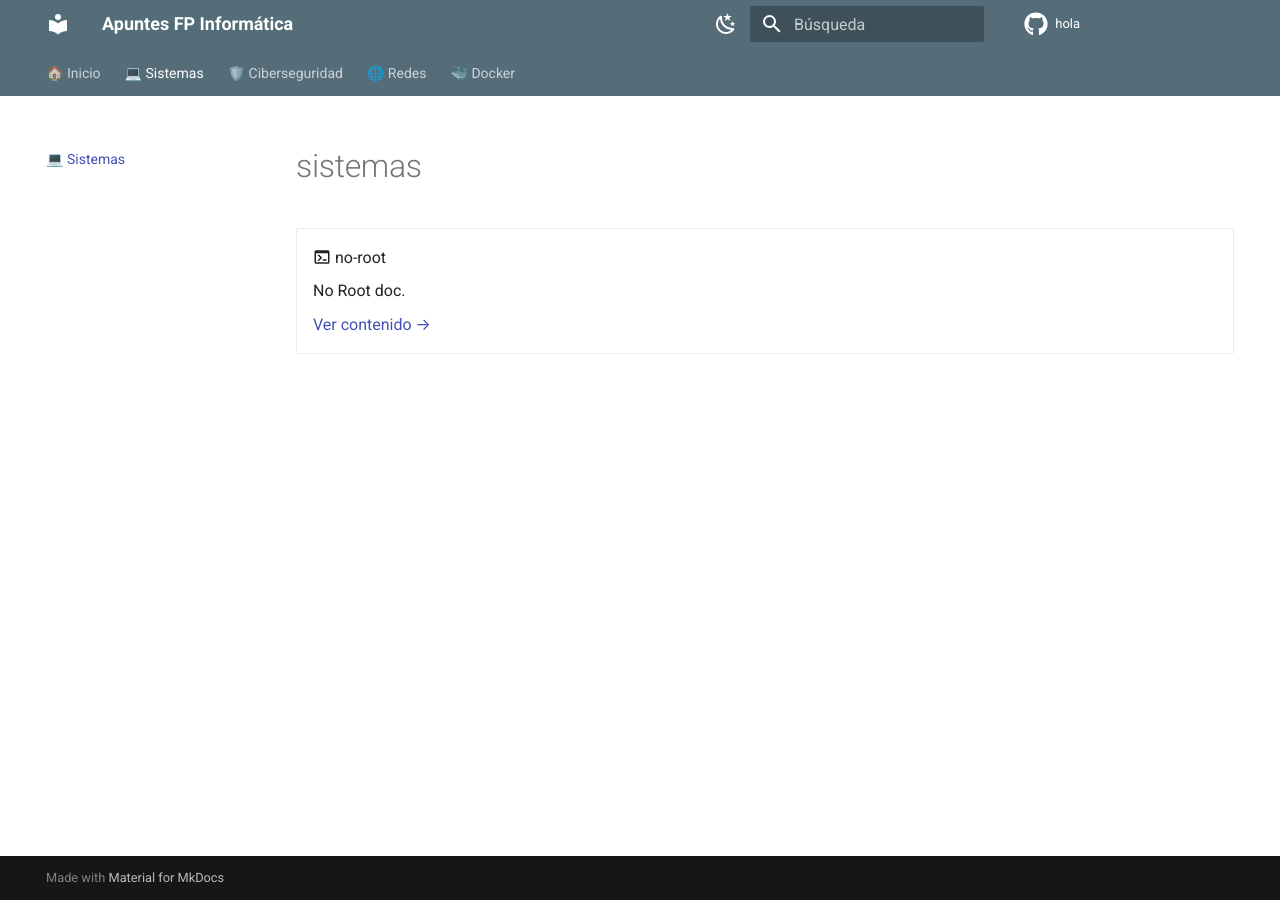
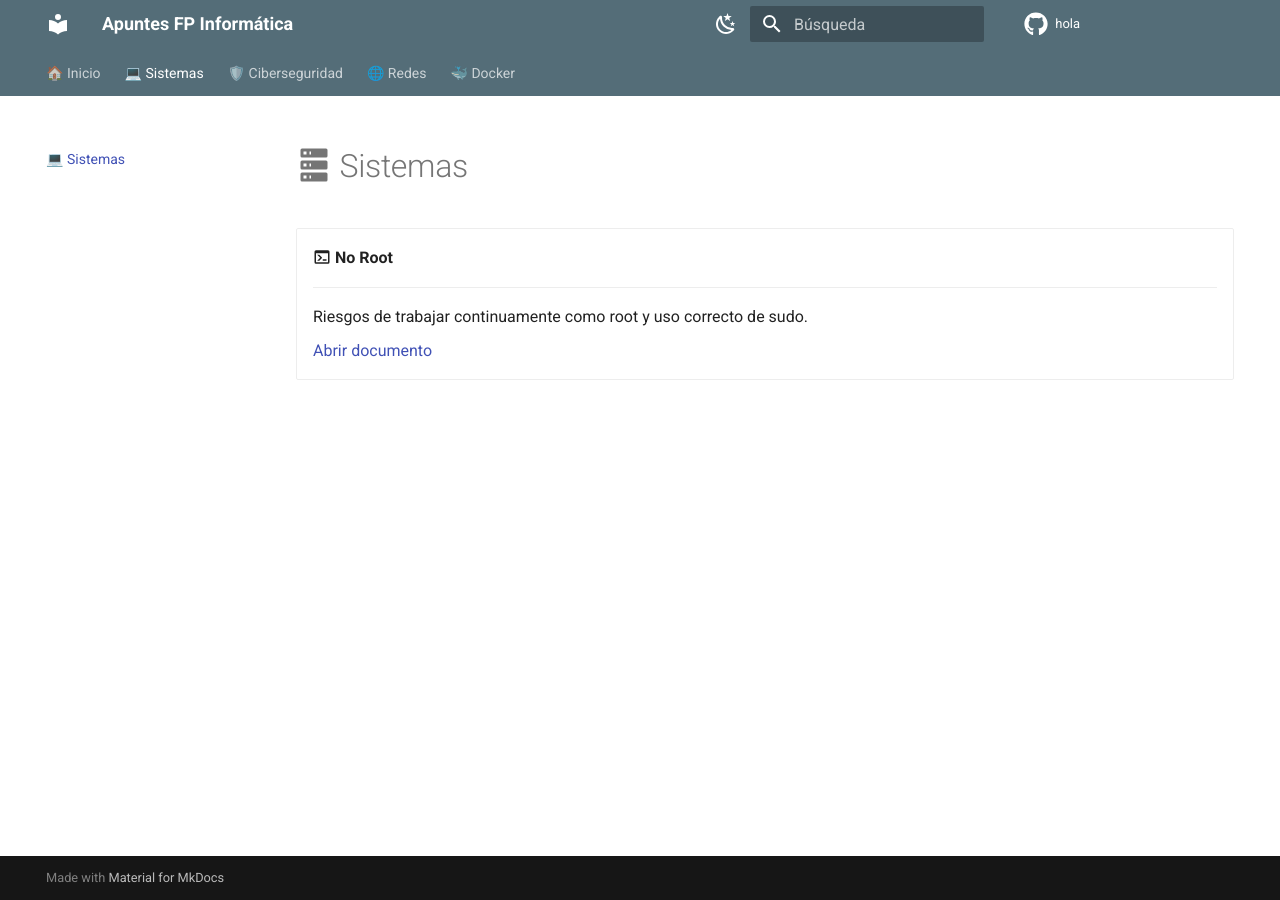
Before and after one commit to fcuadradoa01/hola, an MkDocs documentation site: the page built from docs/sistemas/index.md, in a window 1280 px wide. Built offline with MkDocs 1.6.1 and Material for MkDocs 9.7.7, drawn with Linux system fonts in a browser that asks for light colours; comment, search, counter and statistics services are not loaded.

Commit message:
Revise Sistemas index vinculo corregimos
Updated formatting and content for the Sistemas section.

```diff
--- a/docs/sistemas/index.md
+++ b/docs/sistemas/index.md
@@ -1,11 +1,13 @@
-# sistemas
+# :material-server: Sistemas
 
 <div class="grid cards" markdown>
 
-- :material-console: no-root
+-   :material-console: **No Root**
 
-    No Root doc.
+    ---
 
-    <a href="no-root.md" markdown>Ver contenido →</a>
+    Riesgos de trabajar continuamente como root y uso correcto de sudo.
+
+    [Abrir documento](no-root.md)
 
 </div>
```
